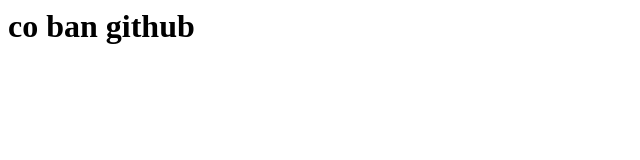
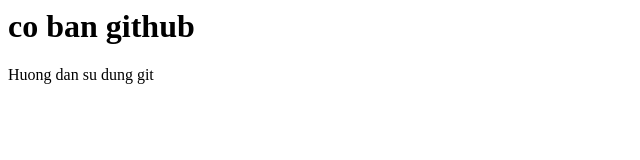
Before and after one commit to Tiennm0710/github_lession1, a plain HTML site: page index.html in a window 1280 px wide. Shown: the whole page, without its empty margins (0-640 px from the left). Drawn offline with Linux system fonts and the light colour scheme.

Commit message:
index version2 add <p>

```diff
--- a/index.html
+++ b/index.html
@@ -7,5 +7,6 @@
 </head>
 <body>
     <h1> co ban github</h1>
+    <p>Huong dan su dung git</p>
 </body>
 </html>
```
